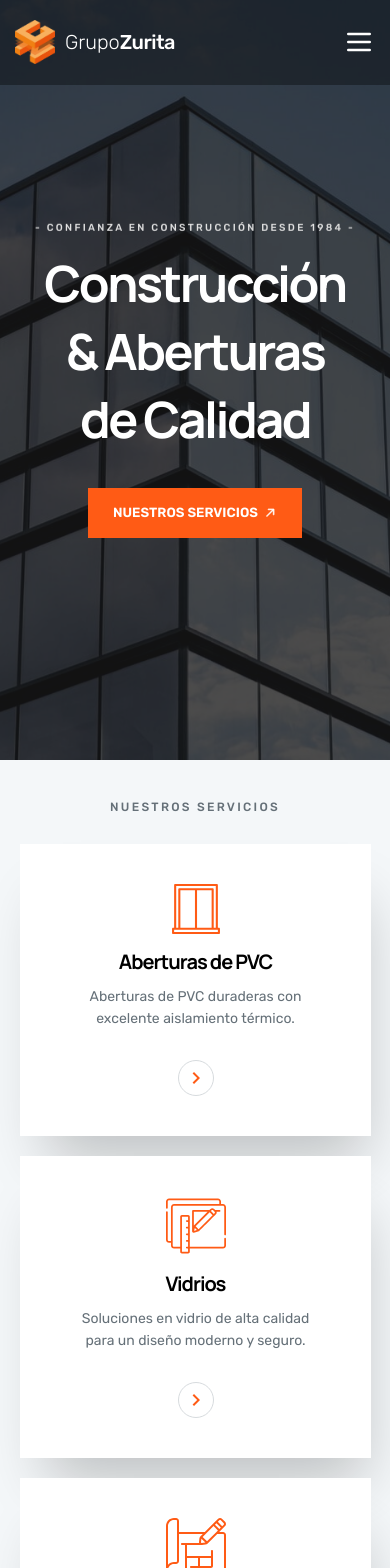
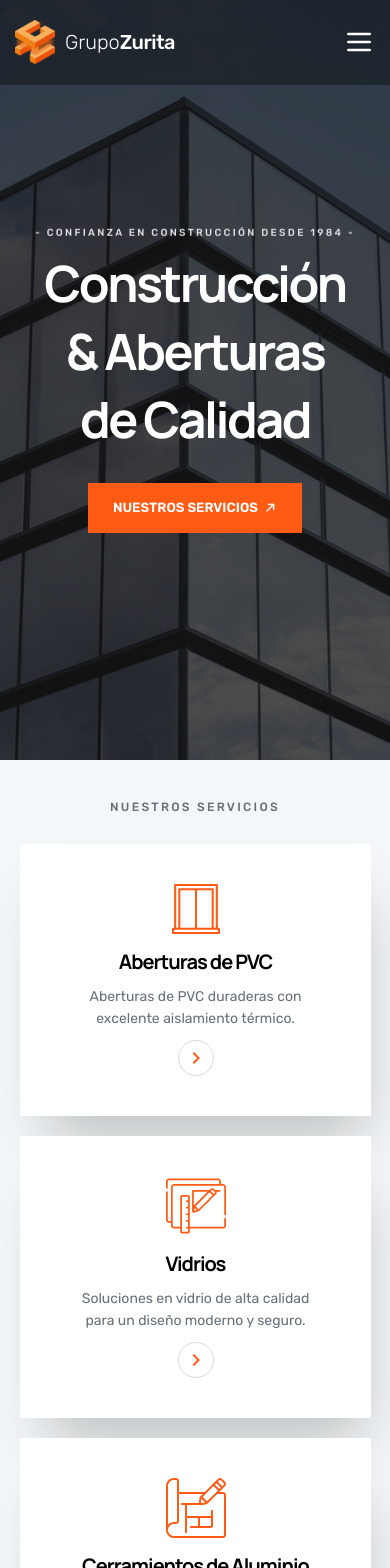
Before and after one commit to agusasaad/grupo-zurita, a Next.js app: page / in a window 390 px wide. Shown: the top 1568 px of the page. Built offline with nearby package versions, Linux system fonts and the light colour scheme.

Commit message:
ajuste de estilos responsivos en componentes de header y servicios

```diff
--- a/src/components/header/Header.module.css
+++ b/src/components/header/Header.module.css
@@ -99,7 +99,7 @@
   gap: 5px;
 }
 
-@media (max-width: 1100px) {
+@media (max-width: 1300px) {
   .content {
     width: 90%;
     gap: 15px;
@@ -153,3 +153,9 @@
     width: 100%;
   }
 }
+
+@media (max-width: 425px) {
+  .content {
+    gap: 10px;
+  }
+}
--- a/src/components/servicios/Servicios.module.css
+++ b/src/components/servicios/Servicios.module.css
@@ -1,6 +1,6 @@
 .container {
   width: 100%;
-  background-image: url('./../../assets/image/bg-2.webp');
+  background-image: url("./../../assets/image/bg-2.webp");
   background-size: cover;
   background-repeat: no-repeat;
   background-position: center;
@@ -192,7 +192,40 @@
   gap: 5px;
 }
 
-@media (max-width: 1400px) {
+@media (max-width: 1300px) {
+  .container {
+    padding: 80px 0px;
+    column-gap: 0px;
+    align-items: center;
+    justify-content: space-evenly;
+    gap: 20px;
+  }
+
+  .info_text {
+    max-width: 500px;
+  }
+
+  .card_container {
+    max-width: 600px;
+    justify-content: center;
+    gap: 20px;
+  }
+
+  .card {
+    width: calc(50% - 20px);
+    min-height: 290px;
+  }
+
+  .containerInfo {
+    padding: 20px 30px;
+  }
+
+  .card p {
+    margin-bottom: 10px;
+  }
+}
+
+@media (max-width: 1000px) {
   .container {
     flex-direction: column-reverse;
     background-position: left;
@@ -215,6 +248,14 @@
     flex-direction: column;
     flex-wrap: nowrap;
     gap: 20px;
+  }
+
+  .card {
+    min-height: auto;
+    width: 100%;
+  }
+  .containerInfo {
+    padding: 40px;
   }
 
   .button {
```
